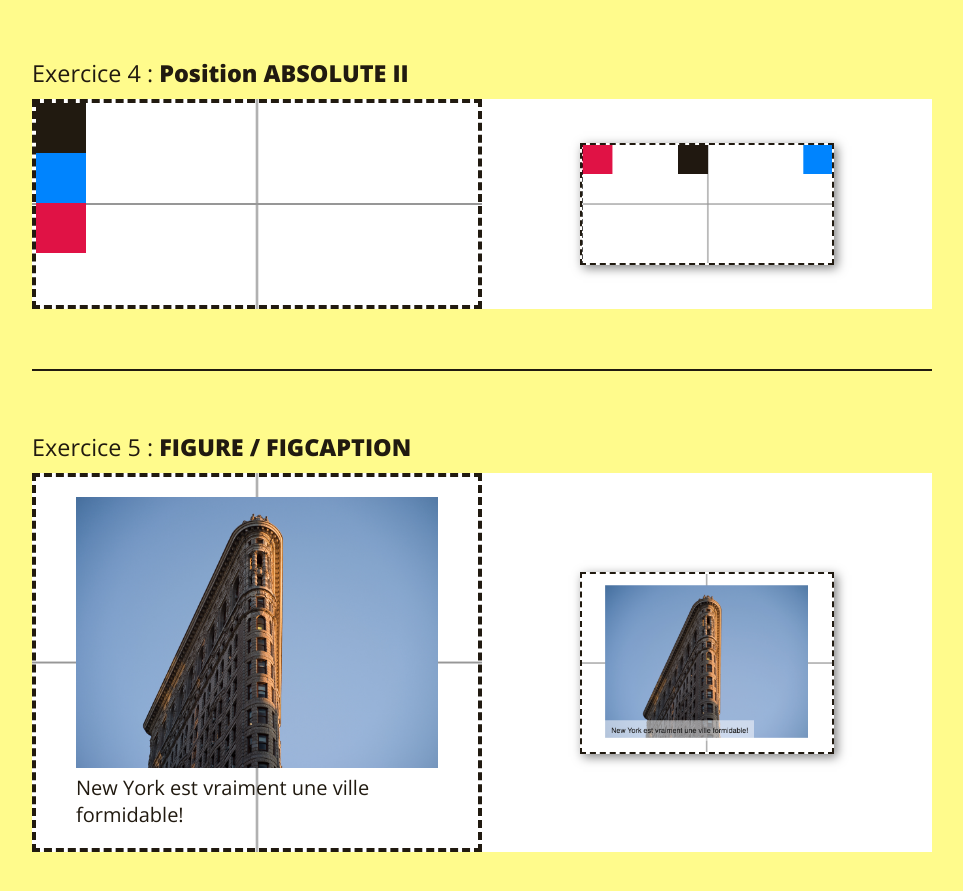
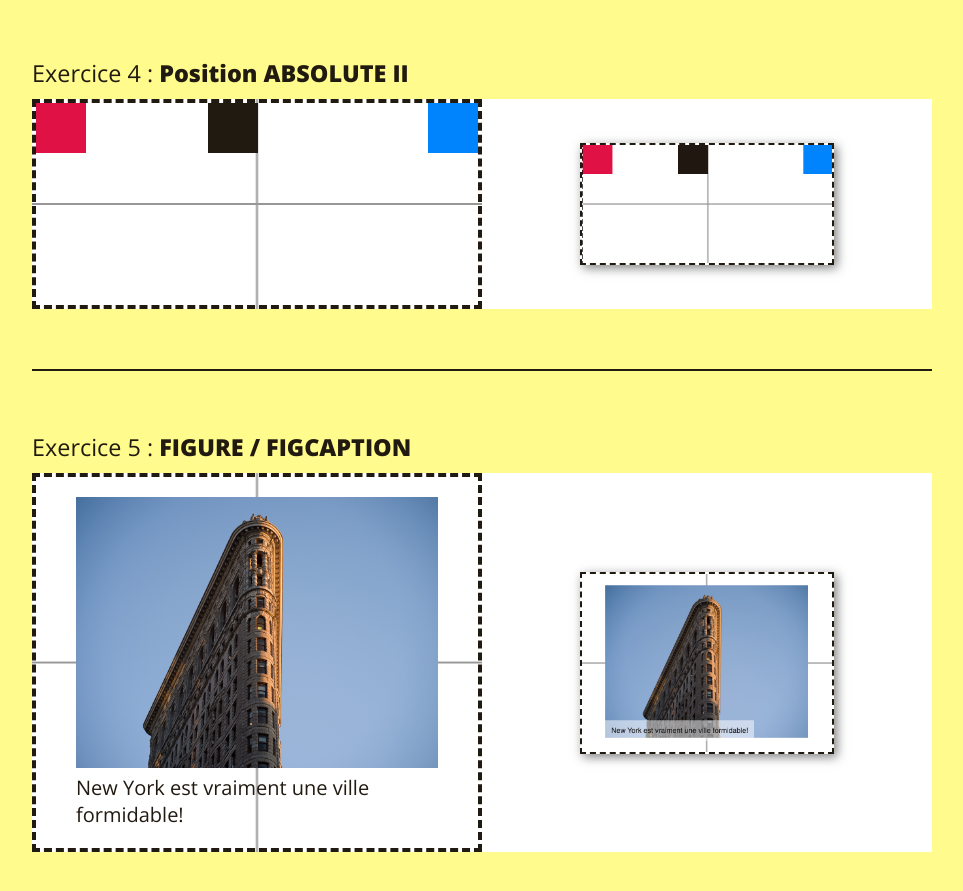
Before and after one commit to jminguely/eikon-position, a plain HTML site: page index.html in a window 1280 px wide. Shown: the part 1733-2624 px from the top of the page, without its empty margins (158-1121 px from the left). Drawn offline with nearby package versions, Linux system fonts and the light colour scheme.

Commit message:
J'ai fais l'exercice 4

```diff
--- a/css/exercice.css
+++ b/css/exercice.css
@@ -28,5 +28,25 @@
 }
 
 /* 5. Position ABSOLUTE II */
+.exercice-absolute-2 .container {
+  position: relative;
+}
+
+.exercice-absolute-2 .block-blue {
+  position: absolute;
+  right: 0px;
+  top: 0px;
+}
+
+.exercice-absolute-2 .block-green {
+  position: absolute;
+  top: 0px;
+}
+
+.exercice-absolute-2 .block-red {
+  position: absolute;
+  top: 0px;
+  right: 220px;
+}
 
 /* 6. FIGURE / FIGCAPTION */
```
